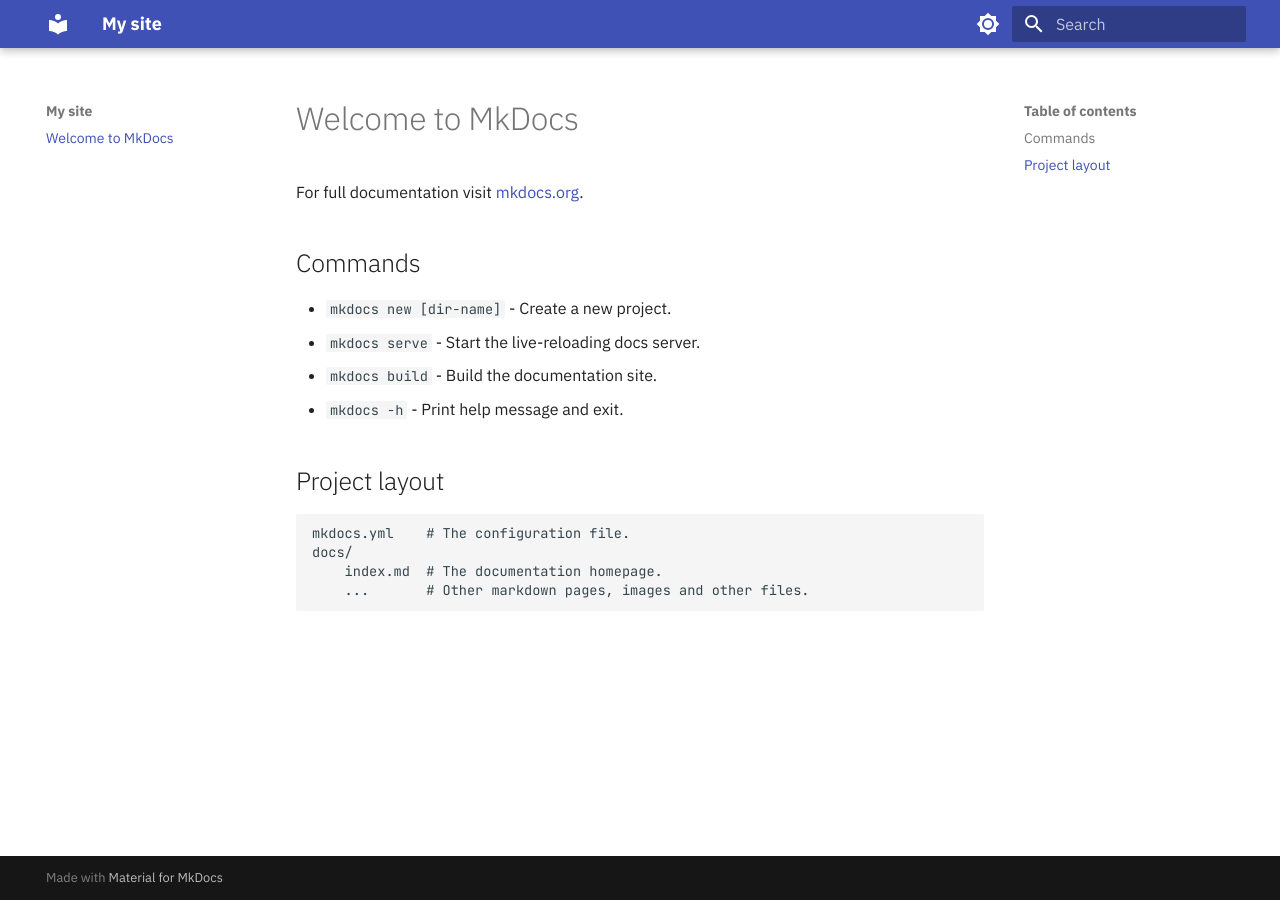
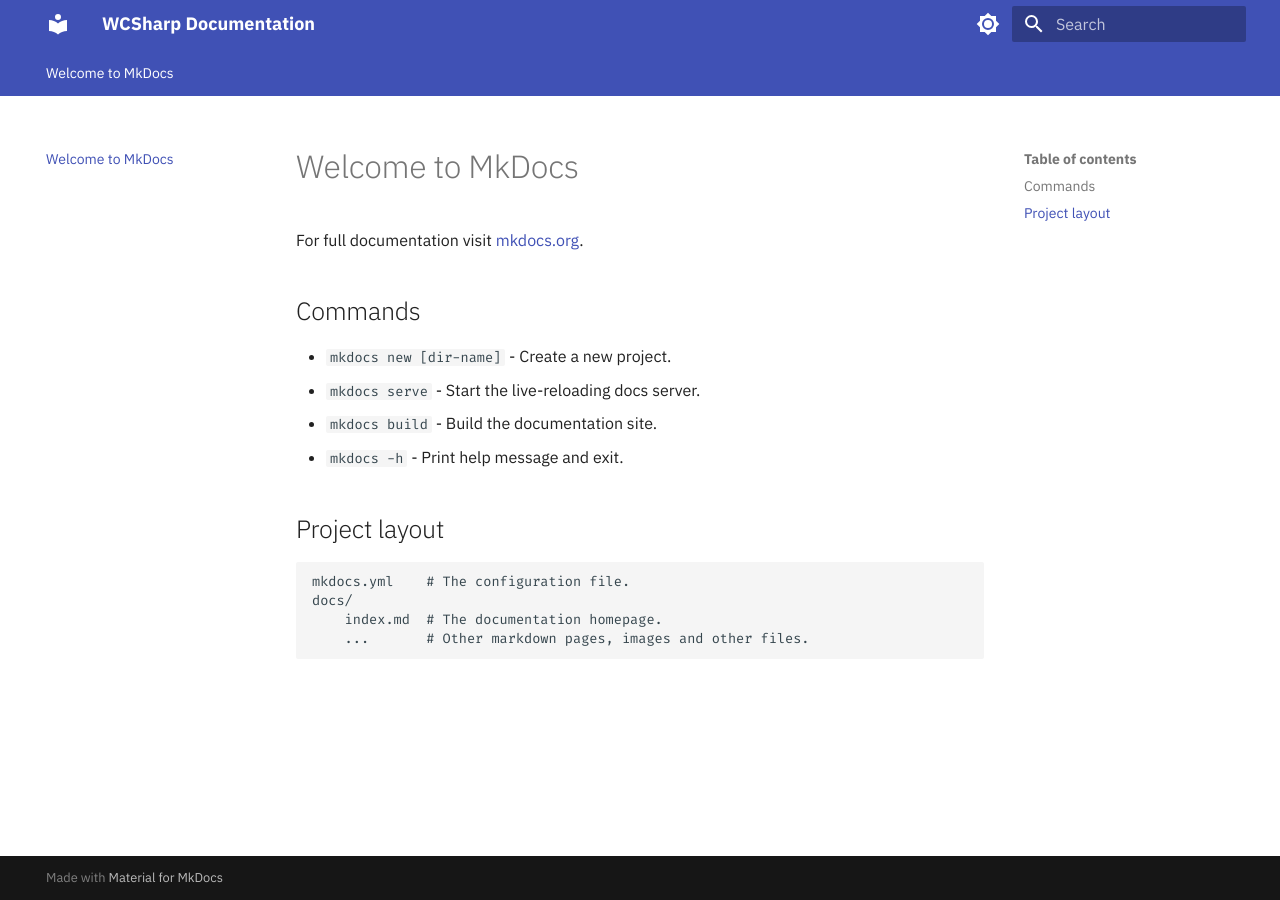
Before and after one commit to mdlsvensson/WCSharp-docs, an MkDocs documentation site: the page built from docs/index.md, in a window 1280 px wide. Built offline with MkDocs 1.6.1 and Material for MkDocs 9.7.7, drawn with Linux system fonts in a browser that asks for light colours.

Commit message:
enabled search, navigation features

```diff
--- a/mkdocs.yml
+++ b/mkdocs.yml
@@ -1,10 +1,22 @@
-site_name: My site
-site_url: https://mydomain.org/mysite
+site_name: WCSharp Documentation
+site_url: https://mdlsvensson.github.io/WCSharp-docs
 theme:
   name: material
+  features:
+    - search.highlight
+    - search.suggest
+    - navigation.instant
+    - navigation.instant.prefetch
+    - navigation.instant.progress
+    - navigation.tracking
+    - navigation.tabs
+    - navigation.sections
+    - navigation.indexes
+    # - navigation.prune
+    - toc.follow
   font:
     text: IBM Plex Sans
-    code: JetBrains Mono
+    code: Fira Code
   palette:
     # Light Mode
     - media: "(prefers-color-scheme: light)"
@@ -28,3 +40,5 @@
   - pymdownx.inlinehilite
   - pymdownx.snippets
   - pymdownx.superfences
+plugins:
+  - search
```
